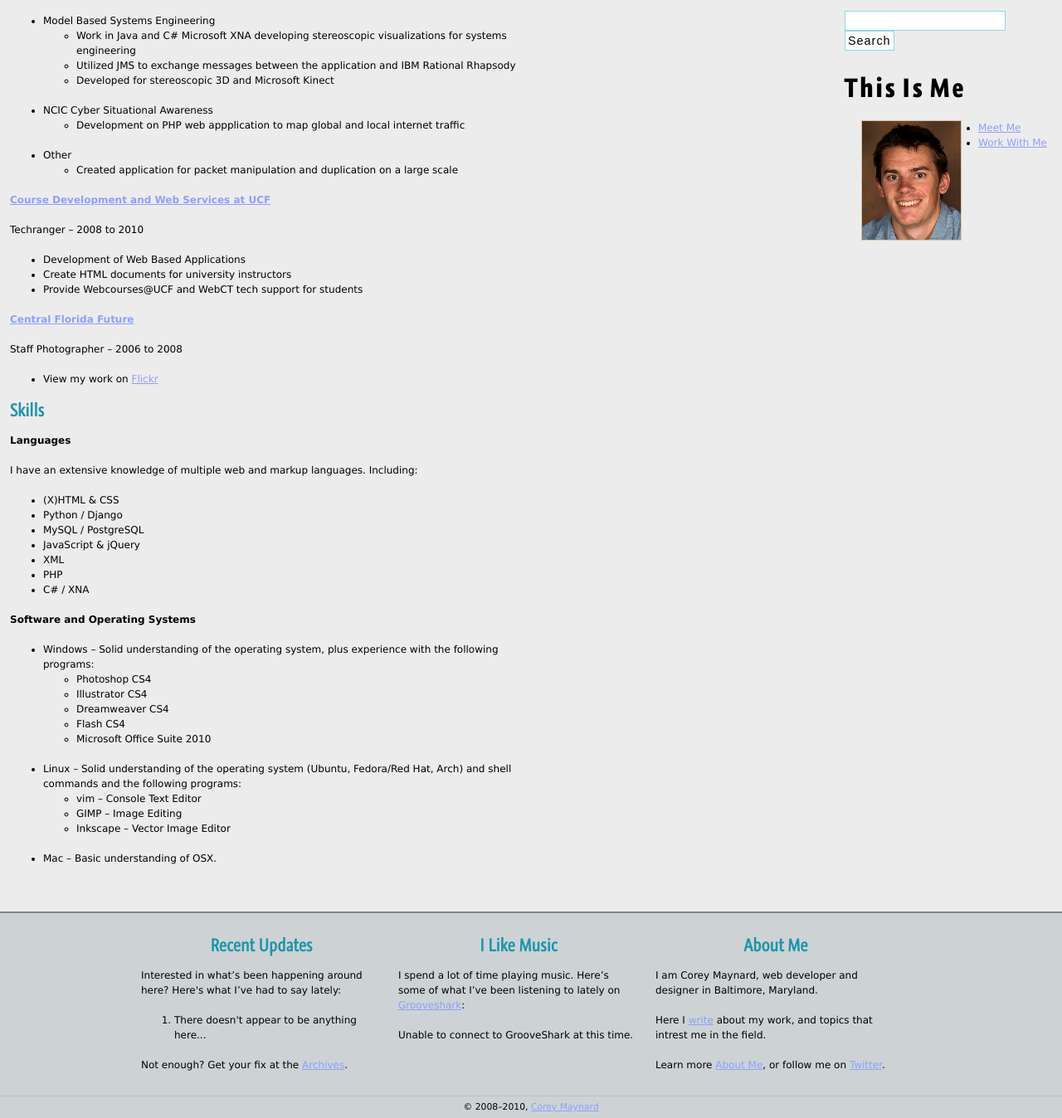
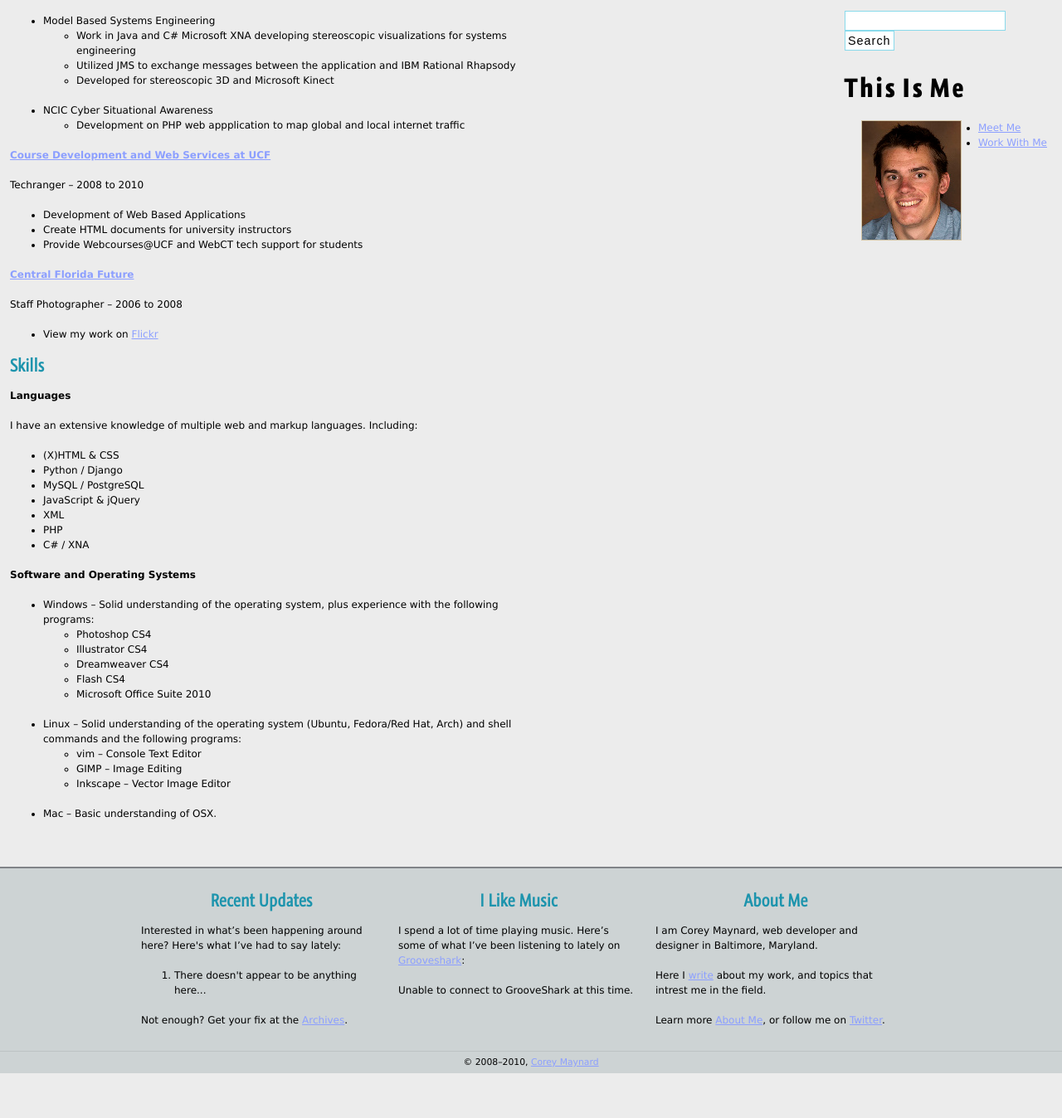
Before and after one commit to cjmaynar/coreymaynard, a Django app: template templates/resume.html in a window 1280 px wide. Shown: the part 472-1820 px from the top of the page at 83% size. After the commit the page ends 1766 px from the top, so only its background shows below. Run offline with Django 3.2, Linux system fonts and the light colour scheme; the template is opened without the code that fills it, so the values that code supplies are empty.

Commit message:
Changes to template files

```diff
--- a/templates/contact.html
+++ b/templates/contact.html
@@ -7,7 +7,7 @@
 {% include 'blog/sidebar.html' %}
 <h2>Contact Me</h2>
 {% if sent %}
-<p>You&rsquo;re message has been sent! I&rsquo;ll get back to you as soon as I can.</p>
+<p>Your message has been sent! I&rsquo;ll get back to you as soon as I can.</p>
 {% else %}
 <p>Want to get in touch with me? Send me an email through the form below, and I&rsquo;ll get in touch with you as soon as possible.</p>
 
--- a/templates/resume.html
+++ b/templates/resume.html
@@ -33,11 +33,6 @@
             <li>NCIC Cyber Situational Awareness
                 <ul>
                     <li>Development on PHP web appplication to map global and local internet traffic</li>
-                </ul>
-            </li>
-            <li>Other
-                <ul>
-                    <li>Created application for packet manipulation and duplication on a large scale</li>
                 </ul>
             </li>
         </ul>
```
